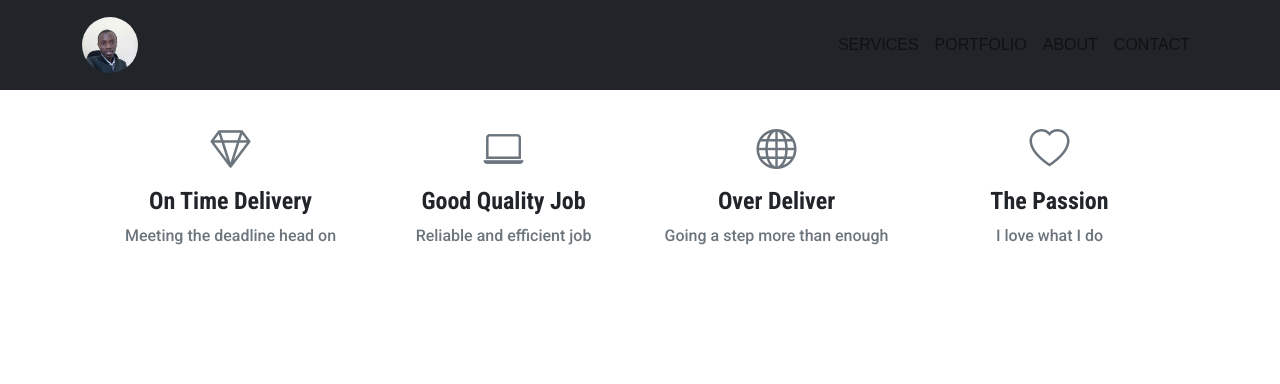
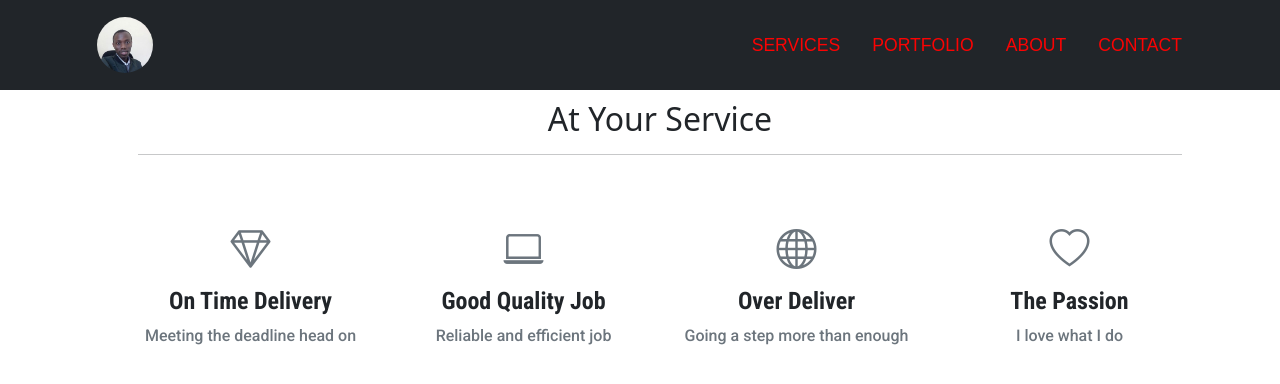
Before and after one commit to SamuelNjenga/the-wrapper, a React (Vite) app: page /services in a window 1280 px wide. Shown: the top 384 px of the page. Built offline with nearby package versions, Linux system fonts and the light colour scheme.

Commit message:
feat: update Navigation and About components

```diff
--- /dev/null
+++ b/src/features/about/About.css
@@ -0,0 +1,4 @@
+.about-main {
+  padding-top: 100px;
+  padding-left: 40px;
+}
--- a/src/features/about/About.jsx
+++ b/src/features/about/About.jsx
@@ -1,8 +1,9 @@
 import React from "react";
 
+import "./About.css"
 const About = () => {
   return (
-    <div>
+    <div className="about-main">
       <h4>About Page</h4>
     </div>
   );
--- a/src/features/header/Navigation.css
+++ b/src/features/header/Navigation.css
@@ -1,45 +1,46 @@
 .nav-link-class {
-  display: block;
-  padding: 0.5rem 1rem;
-  color: rgb(251, 3, 3);
-  text-decoration: none;
+  display: block !important;
+  padding: 0.5rem 1rem !important;
+  color: rgb(251, 3, 3) !important;
+  text-decoration: none !important;
   transition: color 0.15s ease-in-out, background-color 0.15s ease-in-out,
-    border-color 0.15s ease-in-out;
-  font-family: "Cairo", sans-serif;
-  font-size: 1.1rem;
+    border-color 0.15s ease-in-out !important;
+  font-family: "Cairo", sans-serif !important;
+  font-size: 1.1rem !important;
 }
+
 @media (prefers-reduced-motion: reduce) {
   .nav-link-class {
-    transition: none;
+    transition: none !important;
   }
 }
 .nav-link-class:hover,
 .nav-link-class:focus {
-  color: #cca000;
+  color: #cca000 !important;
 }
 
 .nav-link.active {
-  color: #ffae00;
+  color: #ffae00 !important;
 }
 
 .nav-link-title {
-  font-family: "Old Standard TT", serif;
-  font-size: 1rem;
-  color: #ffae00;
+  font-family: "Old Standard TT", serif !important;
+  font-size: 1rem !important;
+  color: #ffae00 !important;
 }
 
 .ms-1 {
-  margin-left: 0.25rem;
+  margin-left: 0.25rem !important;
 }
 
 .navbar-toggler {
-  padding: 0.25rem 0.75rem;
-  font-size: 1.25rem;
-  line-height: 1;
-  background-color: transparent;
-  border: 1px solid transparent;
-  border-radius: 0.25rem;
-  transition: box-shadow 0.15s ease-in-out;
+  padding: 0.25rem 0.75rem !important;
+  font-size: 1.25rem !important;
+  line-height: 1 !important;
+  background-color: transparent !important;
+  border: 1px solid transparent !important;
+  border-radius: 0.25rem !important;
+  transition: box-shadow 0.15s ease-in-out !important;
 }
 
 @media (prefers-reduced-motion: reduce) {
@@ -47,9 +48,11 @@
     transition: none !important;
   }
 }
+
 .navbar-toggler:hover {
   text-decoration: none !important;
 }
+
 .navbar-toggler:focus {
   text-decoration: none !important;
   outline: 0 !important;
@@ -57,21 +60,25 @@
 }
 
 .navbar-toggler {
-  color: rgba(0, 0, 0, 0.55);
-  border-color: rgba(0, 0, 0, 0.1);
+  color: rgba(0, 0, 0, 0.55) !important;
+  border-color: rgba(0, 0, 0, 0.1) !important;
 }
 
 .navbar-toggler {
-  color: rgba(255, 255, 255, 0.55);
-  border-color: rgba(255, 255, 255, 0.1);
+  color: rgba(255, 255, 255, 0.55) !important;
+  border-color: rgba(255, 255, 255, 0.1) !important;
 }
 
 .navbar-toggler {
-  padding: 0.75rem;
-  font-size: 0.75rem;
+  padding: 0.75rem !important;
+  font-size: 0.75rem !important;
   font-family: "Montserrat", -apple-system, BlinkMacSystemFont, "Segoe UI",
     Roboto, "Helvetica Neue", Arial, sans-serif, "Apple Color Emoji",
-    "Segoe UI Emoji", "Segoe UI Symbol", "Noto Color Emoji";
-  text-transform: uppercase;
-  font-weight: 700;
+    "Segoe UI Emoji", "Segoe UI Symbol", "Noto Color Emoji" !important;
+  text-transform: uppercase !important;
+  font-weight: 700 !important;
 }
+
+.avatar-padding {
+  margin-left: 15px;
+}
--- a/src/features/header/Navigation.jsx
+++ b/src/features/header/Navigation.jsx
@@ -37,8 +37,9 @@ const Navigation = () => {
         }}
       >
         <Container>
-          <Navbar.Brand href="#home" className="nav-link-title">
+          <Navbar.Brand className="nav-link-title">
             <Avatar
+              className="avatar-padding"
               alt="Sam Njenga"
               src={window.location.origin + "/src/assets/samuel_njenga.jpg"}
               sx={{ width: 56, height: 56 }}
@@ -56,26 +57,38 @@ const Navigation = () => {
           <Navbar.Collapse id="responsive-navbar-nav">
             <Nav className="me-auto"></Nav>
             <Nav>
-              <Link to="services" style={{ textDecoration: "none" }}>
-                <Nav.Link eventKey={1} className="nav-link-class">
+              <Nav.Link
+                eventKey={1}
+                className="nav-link-class"
+                to="/services"
+                as={Link}
+              >
                 SERVICES
               </Nav.Link>
-              </Link>
-              <Link to="porfolio" style={{ textDecoration: "none" }}>
-                <Nav.Link eventKey={2} className="nav-link-class">
+              <Nav.Link
+                eventKey={2}
+                className="nav-link-class"
+                to="/portfolio"
+                as={Link}
+              >
                 PORTFOLIO
               </Nav.Link>
-              </Link>
-              <Link to="about" style={{ textDecoration: "none" }}>
-                <Nav.Link className="nav-link-class" eventKey={3}>
+              <Nav.Link
+                className="nav-link-class"
+                eventKey={3}
+                to="/about"
+                as={Link}
+              >
                 ABOUT
               </Nav.Link>
-              </Link>
-              <Link to="contact" style={{ textDecoration: "none" }}>
-                <Nav.Link className="nav-link-class" eventKey={5}>
+              <Nav.Link
+                className="nav-link-class"
+                eventKey={5}
+                to="/contact"
+                as={Link}
+              >
                 CONTACT
               </Nav.Link>
-              </Link>
             </Nav>
           </Navbar.Collapse>
         </Container>
--- a/src/features/services/ServicesList.css
+++ b/src/features/services/ServicesList.css
@@ -4,3 +4,7 @@
 .service-minitext {
   font-family: "Roboto", sans-serif;
 }
+.service-main {
+  padding-top: 100px;
+  padding-left: 40px;
+}
--- a/src/features/services/ServicesList.jsx
+++ b/src/features/services/ServicesList.jsx
@@ -4,7 +4,7 @@ import "./ServicesList.css";
 
 const ServicesList = () => {
   return (
-    <div>
+    <div className="service-main">
       <section className="page-section" id="services">
         <div className="container px-4 px-lg-5">
           <h2 className="text-center mt-0">At Your Service</h2>
```
Lines whose indentation alone changed are shown as unchanged.
